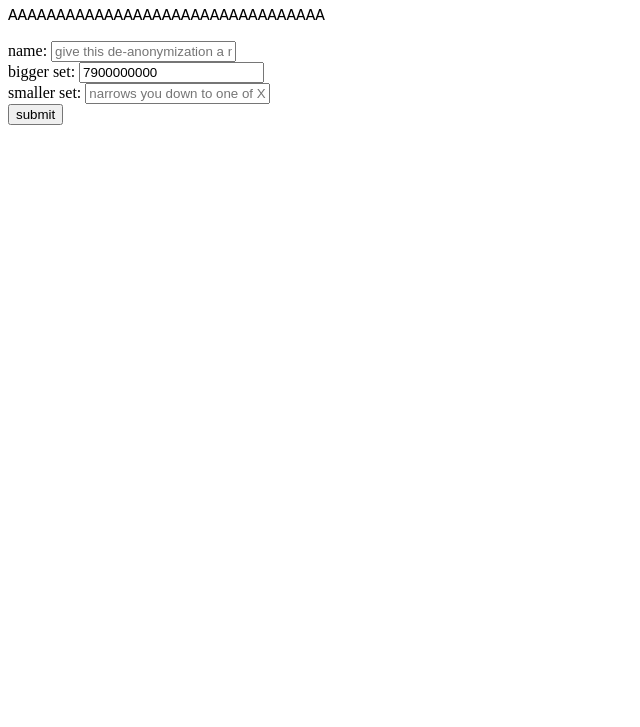
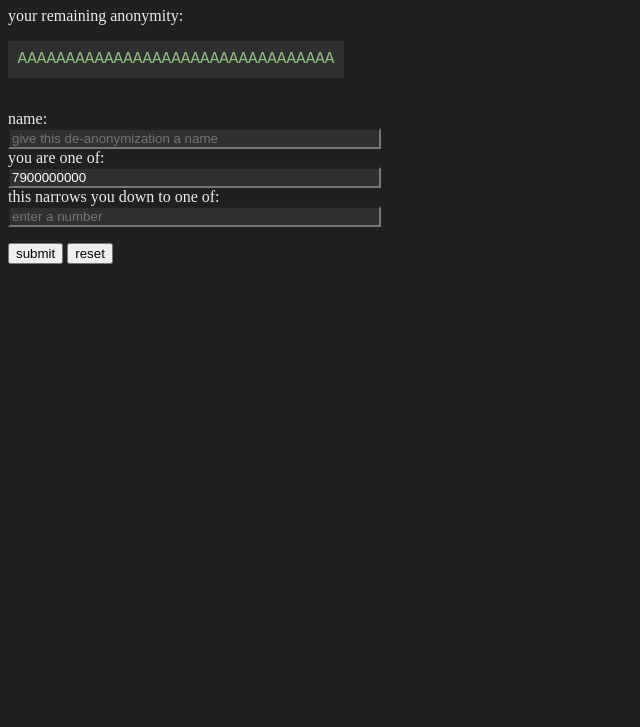
Before and after one commit to hyphenc/bits-of-anonymity, a plain HTML site: page index.html in a window 1280 px wide. Shown: the part 73-800 px from the top of the page, without its empty margins (0-640 px from the left). Drawn offline with Linux system fonts and the light colour scheme.

Commit message:
dark theme, reset button, color remaining bits

```diff
--- a/index.html
+++ b/index.html
@@ -4,29 +4,56 @@
 <meta name="viewport" content="width=device-width, initial-scale=1">
 <title>bits of anonymity</title>
 <style>
+#prompt > div > input {
+  min-width: 365px;
+}
 #bits {
   font-family: monospace;
   font-size: 1rem;
+  background: #2f2f2f;
+  padding: 0.6rem;
+  width: fit-content;
+  margin-bottom: 2rem;
+}
+#bitshave {
+  color: #8BC081;
+}
+#bitsgone {
+  color: #CB4C4E;
+}
+#p-smaller-set {
+  margin-bottom: 1rem;
+}
+body {
+  background: #202020;
+  color: #ebebeb;
+  margin-left: 0.5rem;
+}
+input {
+  background: #303030;
+  color: white;
 }
 </style>
 </head>
 <body>
 <h1>bits of anonymity</h1>
-<p id="bits">AAAAAAAAAAAAAAAAAAAAAAAAAAAAAAAAA</p>
+<p>your remaining anonymity:</p>
+<p id="bits"><span id="bitsgone"></span><span id="bitshave">AAAAAAAAAAAAAAAAAAAAAAAAAAAAAAAAA</span></p>
 <div id="prompt">
 <div>
-<label for="name">name: </label>
+<label for="name">name:</label><br>
 <input type="text" id="p-name" name="name" placeholder="give this de-anonymization a name" required>
 </div>
 <div>
-<label for="bigger-set">bigger set: </label>
+<label for="bigger-set">you are one of: </label><br>
 <input id="p-bigger-set" value="7900000000" type="numeric" name="bigger-set" placeholder="initially the human population">
 </div>
 <div>
-<label for="smaller-set">smaller set: </label>
-<input id="p-smaller-set" type="numeric" name="bigger-set" placeholder="narrows you down to one of X people">
+<label for="smaller-set">this narrows you down to one of: </label><br>
+<input id="p-smaller-set" type="numeric" name="bigger-set" placeholder="enter a number">
 </div>
 <button onclick="calc()">submit</button>
+<button onclick="reset()">reset</button>
 </div>
 
 <div id="log"></div>
@@ -36,6 +63,8 @@ const log = document.getElementById("log");
 const bigger = document.getElementById("p-bigger-set");
 const smaller = document.getElementById("p-smaller-set");
 const name = document.getElementById("p-name");
+const bitsgone = document.getElementById("bitsgone");
+const bitshave = document.getElementById("bitshave");
 const initialbits = 33; // will suffice for some time
 
 function calc() {
@@ -57,13 +86,22 @@ function calc() {
 
   str = "<p>you had "+had+" bits of anonymity. "+name.value+" made you lose "+diff+".</p>"
   log.insertAdjacentHTML("afterbegin", str);
-  bits.innerHTML = "A".repeat(now).padStart(initialbits, "x");
+  bitsgone.innerHTML = "x".repeat(initialbits-now);
+  bitshave.innerHTML = "A".repeat(now);
 
   bigger.value = smaller.value;
-  smaller.value = "";
+  name.value = smaller.value = "";
 }
 
-
+function reset() {
+  bigger.value = 7900000000; // TODO get this from some api
+  name.value = smaller.value = "";
+  bitsgone.innerHTML = "";
+  bitshave.innerHTML = "AAAAAAAAAAAAAAAAAAAAAAAAAAAAAAAAA";
+  if(log.innerHTML != "" && log.innerHTML.slice(0,12) != "<br><hr><br>") {
+    log.insertAdjacentHTML("afterbegin", "<br><hr><br>");
+  }
+}
 </script>
 </body>
 </html>
```
